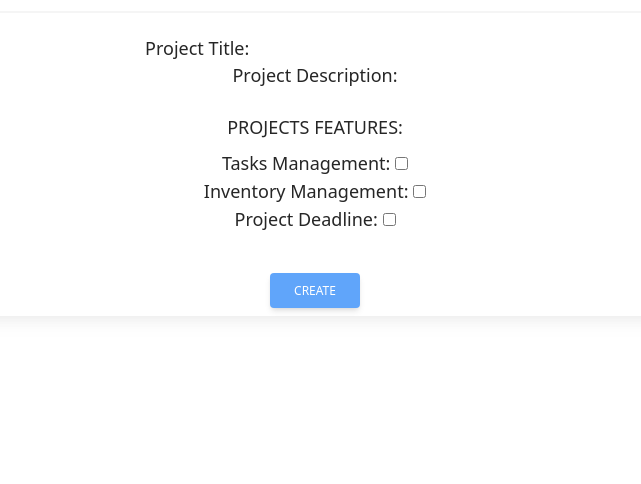
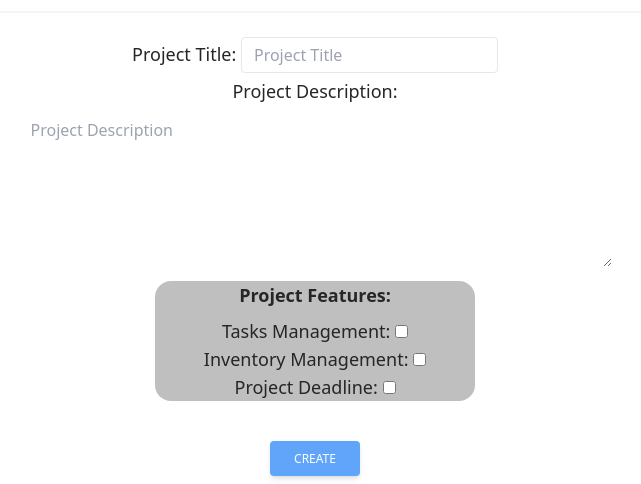
Before and after one commit to ricardo-719/projectManagementApp-cs50w, a Django app: page /newProject in a window 1280 px wide. Shown: the part 361-845 px from the top of the page, without its empty margins (325-966 px from the left). Before the commit the page ends 679 px from the top, so only its background shows below. Run offline with Django 4.2, Linux system fonts and the light colour scheme; some libraries are stand-ins or nearby versions.

Commit message:
Fix visual bugs in newPage form

```diff
--- /dev/null
+++ b/taskomatic/static/taskomatic/newProject.js
@@ -0,0 +1,5 @@
+let element = document.getElementById('projectTitleInput');
+
+element.addEventListener("click", () => {
+    console.log('hi')
+})
--- a/taskomatic/static/taskomatic/styles.css
+++ b/taskomatic/static/taskomatic/styles.css
@@ -39,6 +39,9 @@ header {
     max-width: 40rem;
 }
 
-#projectDescriptionInput {
+#projectFeaturesSection {
+    background-color: rgba(128, 128, 128, 0.5);
+    border-radius: 1rem;
     max-width: 20rem;
+    margin: 0 auto;
 }
--- a/taskomatic/templates/taskomatic/newProject.html
+++ b/taskomatic/templates/taskomatic/newProject.html
@@ -1,6 +1,10 @@
 {% extends "./layout.html" %}
+{% load static %}
 
 {% block body %}
+{% block script %}
+    <script defer src="{% static 'taskomatic/newProject.js' %}"></script>
+{% endblock %}
 <div id="newProjectCard"
   class="block rounded-lg bg-white text-center shadow-[0_2px_15px_-3px_rgba(0,0,0,0.07),0_10px_20px_-2px_rgba(0,0,0,0.04)] dark:bg-neutral-700">
   <div
@@ -19,7 +23,8 @@
                 <br>
                 {{ form.projectDescription|safe }}
                 <br>
-                <p class="mb-2 text-lg font-medium text-neutral-800 dark:text-neutral-50">PROJECTS FEATURES: </p>
+                <section id="projectFeaturesSection">
+                  <p class="mb-2 text-lg font-bold text-neutral-800 dark:text-neutral-50">Project Features: </p>
                   <label for="" class="mb-2 text-lg font-medium text-neutral-800 dark:text-neutral-50">Tasks Management: </label>
                   {{ form.hasTasks|safe }}
                   <br>
@@ -28,6 +33,8 @@
                   <br>
                   <label for="" class="mb-2 text-lg font-medium text-neutral-800 dark:text-neutral-50">Project Deadline: </label>
                   {{ form.hasDeadline|safe }}
+                  <br>
+                </section>
             </div>
         </form>
     </section>
--- a/taskomatic/views.py
+++ b/taskomatic/views.py
@@ -13,25 +13,22 @@ class ProjectForm(ModelForm):
         fields = "__all__"
         widgets = {
             'projectName': TextInput(attrs={
-            'class': "max-w-lg rounded border px-3 py-[0.32rem]",
+            'class': "max-w-lg rounded border px-3 py-[0.32rem] mb-1",
             'id': "projectTitleInput",
             'placeholder': "Project Title"
-            })},
-        {
+            }),
             'projectDescription': Textarea(attrs={
-            'class': 'px-3 py-[0.32rem]',
+            'class': 'rounded px-3 py-[0.32rem] m-2',
+            'cols': "60",
+            'rows': "6",
             'id': 'projectDescriptionInput',
             'placeholder': "Project Description"
             }),
-        },
-        {
-            'hasTasks': CheckboxInput()
-        },
-        {
-            'hasInventory': CheckboxInput()
-        },
-        {
-            'hasDeadline': CheckboxInput()
+            'hasTasks': CheckboxInput(),
+            'hasInventory': CheckboxInput(),
+            'hasDeadline': CheckboxInput(attrs={
+            'id': "projectTitleInput"
+            })
         }
 
 def index(request):
```
Lines whose indentation alone changed are shown as unchanged.
